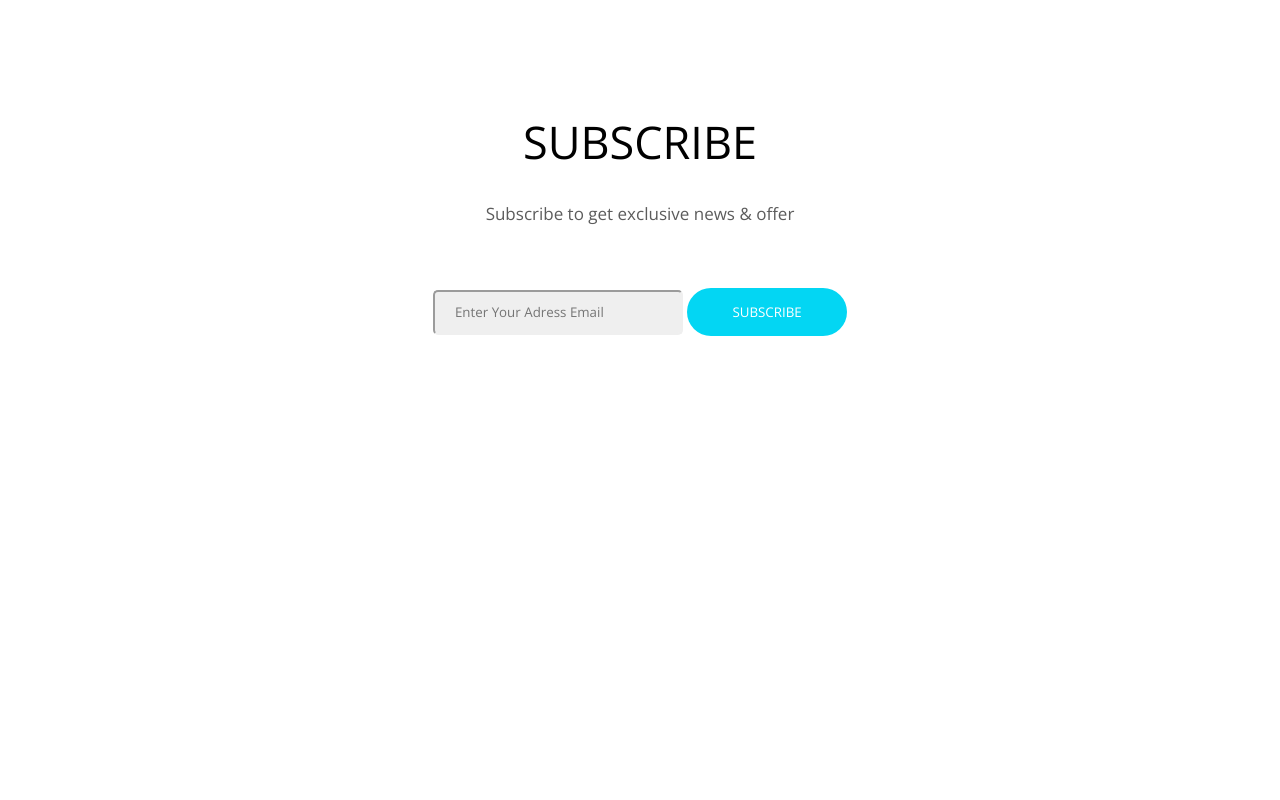
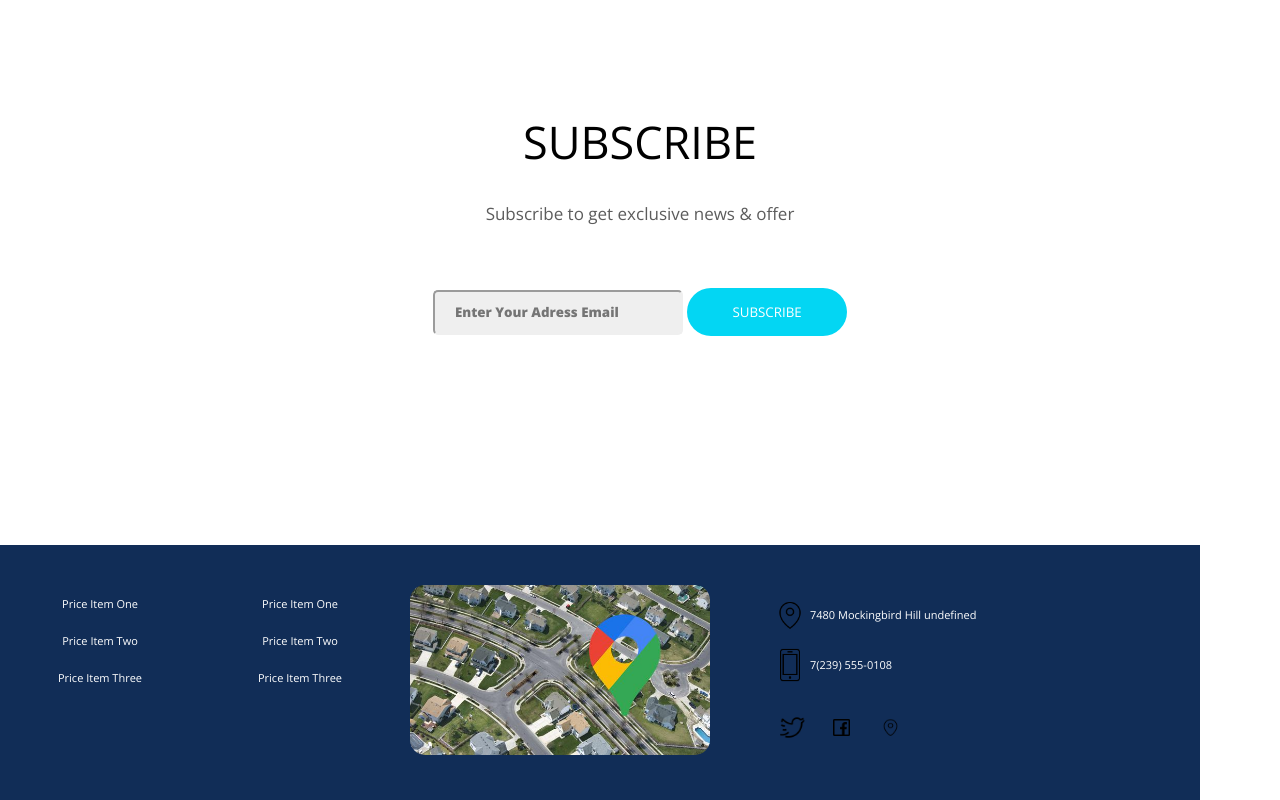
Before and after one commit to jcmorales76/repo-JuanCMorales, a plain HTML site: page TeoriaSemana2/Semana3/dia2/proyecto/index.html in a window 1280 px wide. Shown: the part 2559-3359 px from the top of the page. Before the commit the page ends 3104 px from the top, so only its background shows below. Drawn offline with nearby package versions, Linux system fonts and the light colour scheme.

Commit message:
footer graficos negros

```diff
--- a/TeoriaSemana2/Semana3/dia2/proyecto/index.html
+++ b/TeoriaSemana2/Semana3/dia2/proyecto/index.html
@@ -158,6 +158,49 @@
         </section>
     </main>
 
+    <!-- FOOTER -->
+
+    <footer>
+        <section class="hero2">
+            <div class="pie">
+                <div class="p1">
+                    <ul>
+                        <li>Price Item One</li>
+                        <li>Price Item Two</li>
+                        <li>Price Item Three</li>
+                    </ul>
+                </div>
+                <div class="p2">
+                    <ul>
+                        <li>Price Item One</li>
+                        <li>Price Item Two</li>
+                        <li>Price Item Three</li>
+                    </ul>
+                </div>
+                <div class="p3">
+                    <img src="./assets/mapa.jpeg" alt="mapa">
+                </div>
+                <div class="p4">
+                    <div class="columna1">
+                        <div>
+                            <img src="./assets/location.png" alt="">
+                            <p for="">7480 Mockingbird Hill undefined </p>
+                        </div>
+                        <div>
+                            <img src="./assets/movil.png" alt="">
+                            <p for="">7(239) 555-0108 </p>
+                        </div>
+                    </div>
+                    <div class="columna2">
+                        <img src="./assets/twitter.png" alt="">
+                        <img src="./assets/Facebook.png" alt="">
+                        <img src="./assets/location.png" alt="">
+                    </div>
+                </div>
+            </div>
+        </section>
+    </footer>
+
 </body>
 
 </html>
--- a/TeoriaSemana2/Semana3/dia2/proyecto/styles/styles.css
+++ b/TeoriaSemana2/Semana3/dia2/proyecto/styles/styles.css
@@ -252,6 +252,62 @@ nav li {
     background-color: #EFEFEF;
     border-color: #EFEFEF;
     border-radius: 5px;
+    font-weight: 600;
+}
+
+/* FOOTER */
+
+.pie{
+    max-width:1200px;
+    margin: 0;
+    padding-top: 30px;
+    padding-bottom: 30px;
+    color: white
+
+}
+.pie li{
+    padding: 11px;
+    font-size: 11px;
+
+}
+
+.pie{
+    display: flex;
+    background-color: #112D57;
+}
+
+.pie ul{
+    list-style: none;
+    width: 180px;
+    text-align: center;
+}
+
+.p3 img{
+    max-width: 300px;
+    border-radius: 15px;
+}
+
+.columna1 div{
+    display: flex;
+    align-items: center;
+}
+
+.p4{
+    padding-left: 20px;
+}
+.p4 img{
+    max-width: 40px;
+}
+
+.p4 p{
+    font-size: 11px;
+
+}
+
+.columna2 img{
+    max-width:45px;
+    padding-left: 20px;
+    margin-top: 20px;
 }
 
 /* mediaquery */
```
Also changed, not shown: TeoriaSemana2/Semana3/dia2/proyecto/assets/Facebook.png (added), TeoriaSemana2/Semana3/dia2/proyecto/assets/linkedin.png (added), TeoriaSemana2/Semana3/dia2/proyecto/assets/location.png (added), TeoriaSemana2/Semana3/dia2/proyecto/assets/mapa.jpeg (added), TeoriaSemana2/Semana3/dia2/proyecto/assets/movil.png (added), TeoriaSemana2/Semana3/dia2/proyecto/assets/twitter.png (added), 5 other files.
